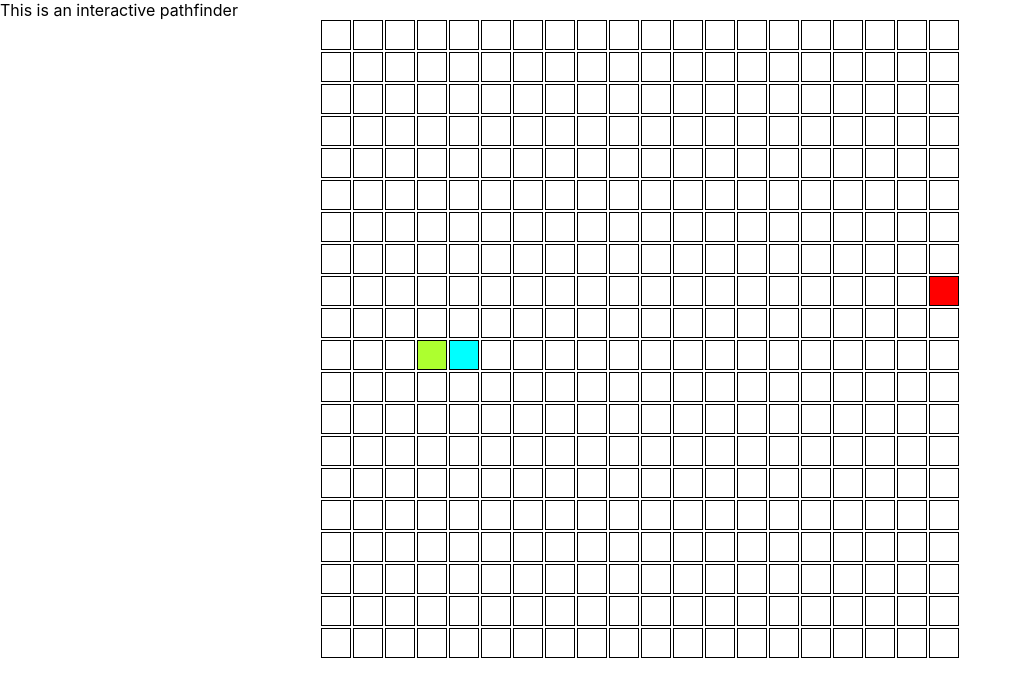
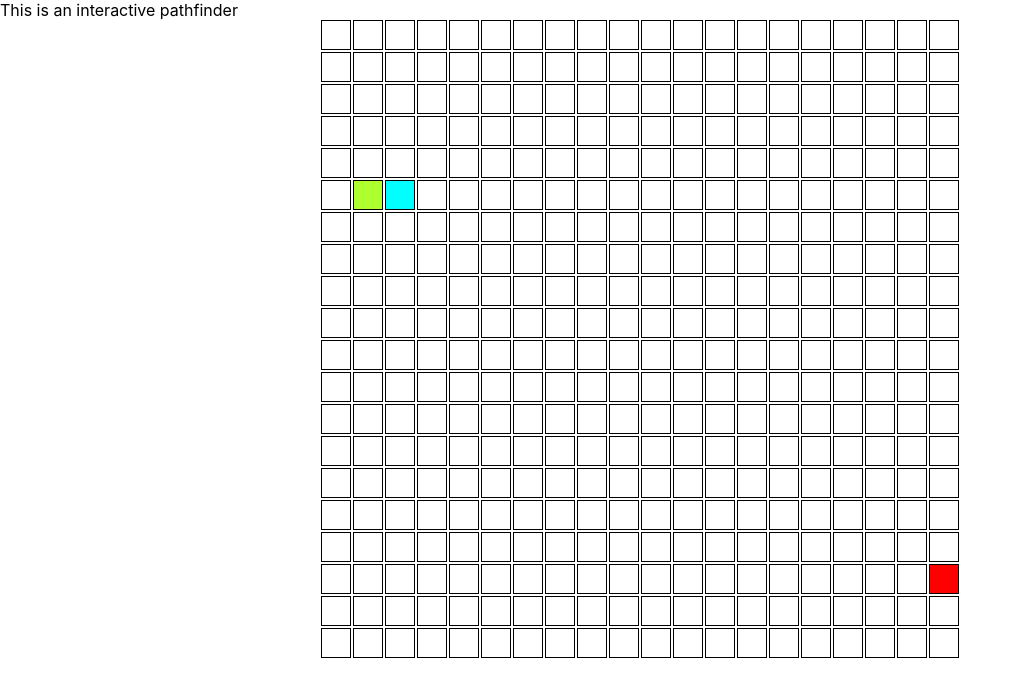
Before and after one commit to shanemcfadden/interactive-pathfinder, a React (Create React App) app: page / in a window 1280 px wide. Shown: the top 696 px of the page, without its empty margins (0-1018 px from the left). Built offline with nearby package versions, Linux system fonts and the light colour scheme.

Commit message:
Init grid system

```diff
--- a/src/components/Grid/Grid.jsx
+++ b/src/components/Grid/Grid.jsx
@@ -3,15 +3,17 @@ import Node from '../Node/Node';
 import './Grid.css';
 
 const Grid = () => {
-  const nodes = Array.from({ length: 400 });
-  nodes[203] = 'start';
-  nodes[204] = 'visited';
-  nodes[179] = 'end';
+  const nodes = Array.from({ length: 20 }, () => Array.from({ length: 20 }));
+  nodes[5][1] = 'start';
+  nodes[5][2] = 'visited';
+  nodes[17][19] = 'end';
   return (
     <div className="grid">
-      {nodes.map((val, i) => (
-        <Node currentState={val} key={i} />
-      ))}
+      {nodes.map((row, i) => {
+        return row.map((val, j) => {
+          return <Node currentState={val} key={`${i}-${j}`} />;
+        });
+      })}
     </div>
   );
 };
```
